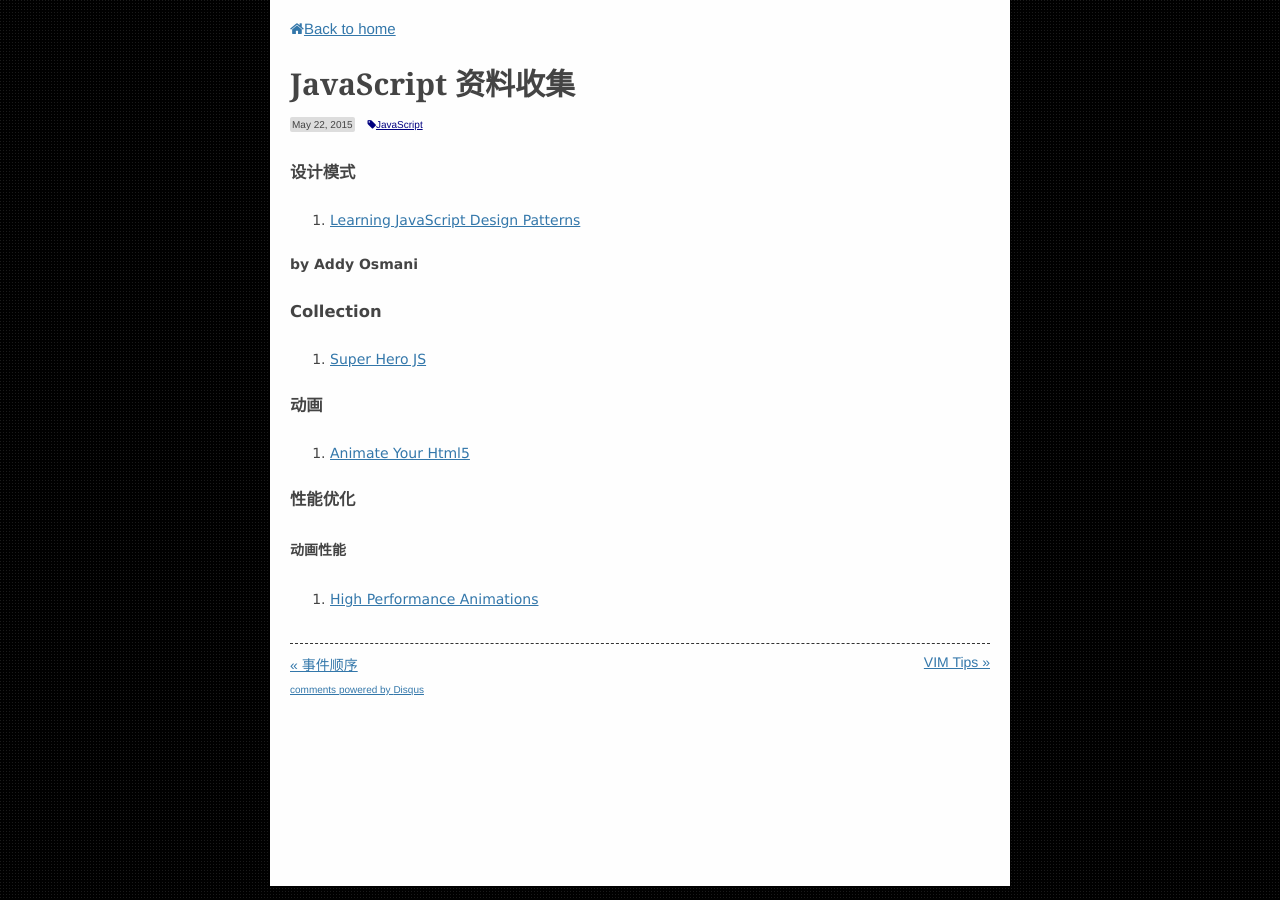
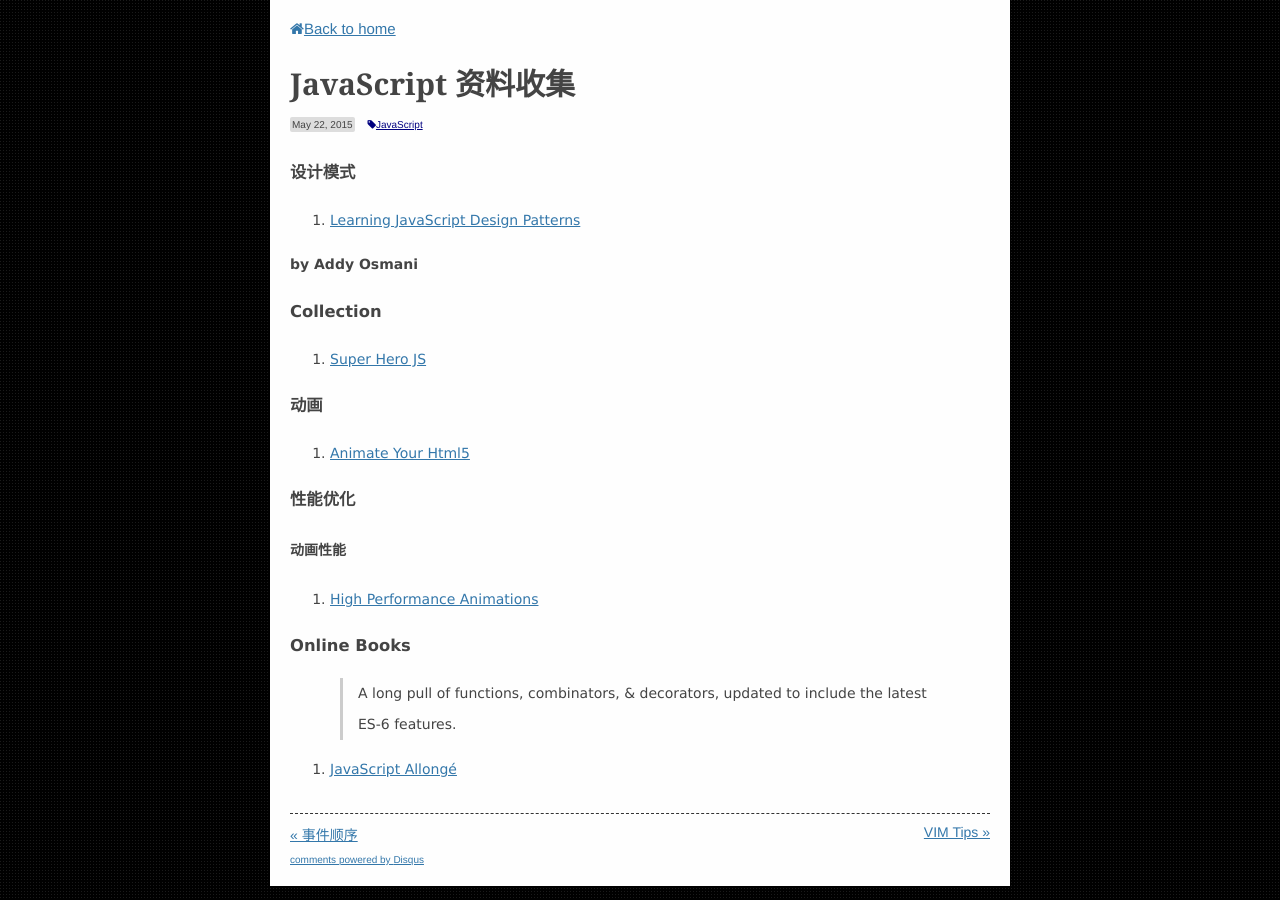
Before and after one commit to osrpt/osrpt.github.com, a Jekyll site: the page built from _posts/2015-05-22-javascript-collection.md, in a window 1280 px wide. Built offline with Jekyll 4.4.1, drawn with Linux system fonts in a browser that asks for light colours; nearby versions of some CDN libraries; Markdown is read by kramdown in place of the engine named in the settings; comment, search, counter and statistics services are not loaded.

Commit message:
add new book

```diff
--- a/_posts/2015-05-22-javascript-collection.md
+++ b/_posts/2015-05-22-javascript-collection.md
@@ -24,3 +24,9 @@ tags:
 ####动画性能
 
 1. [High Performance Animations](http://www.html5rocks.com/en/tutorials/speed/high-performance-animations/#disqus_thread)
+
+###Online Books
+
+>A long pull of functions, combinators, & decorators, updated to include the latest ES-6 features.
+
+1. [JavaScript Allongé](https://leanpub.com/javascriptallongesix/read)
```
